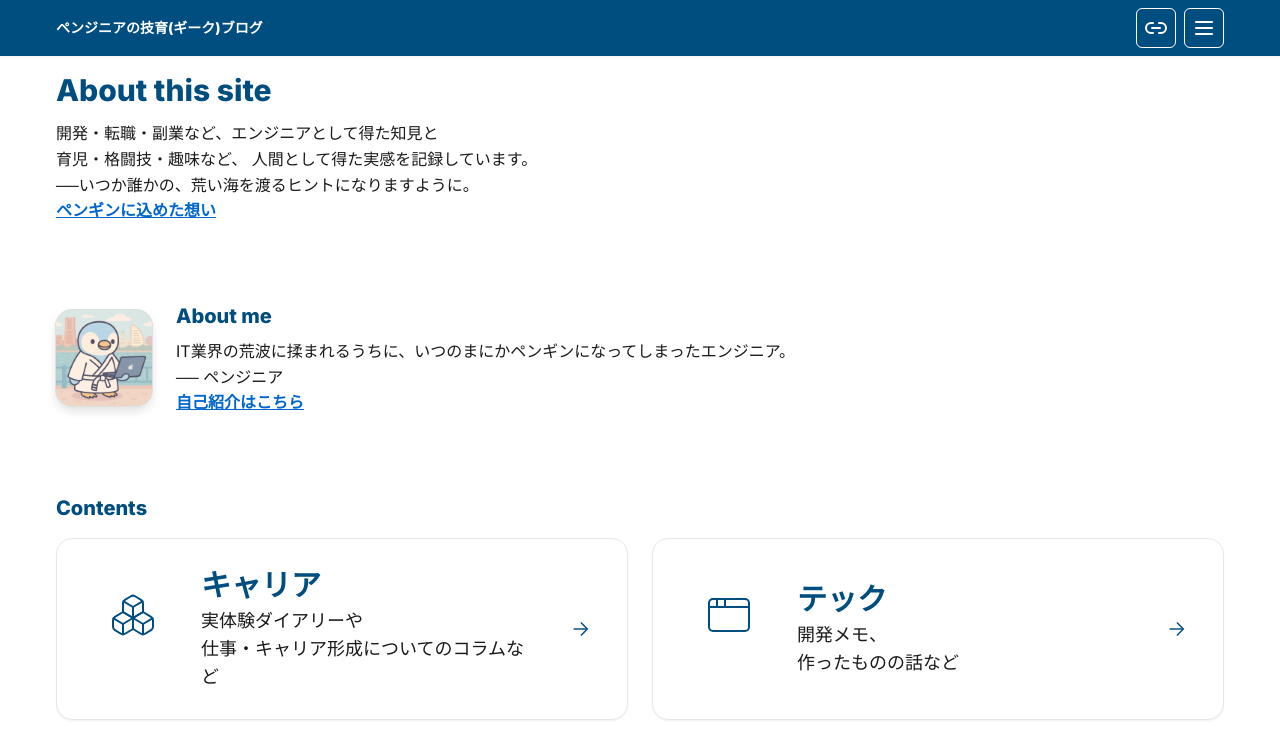
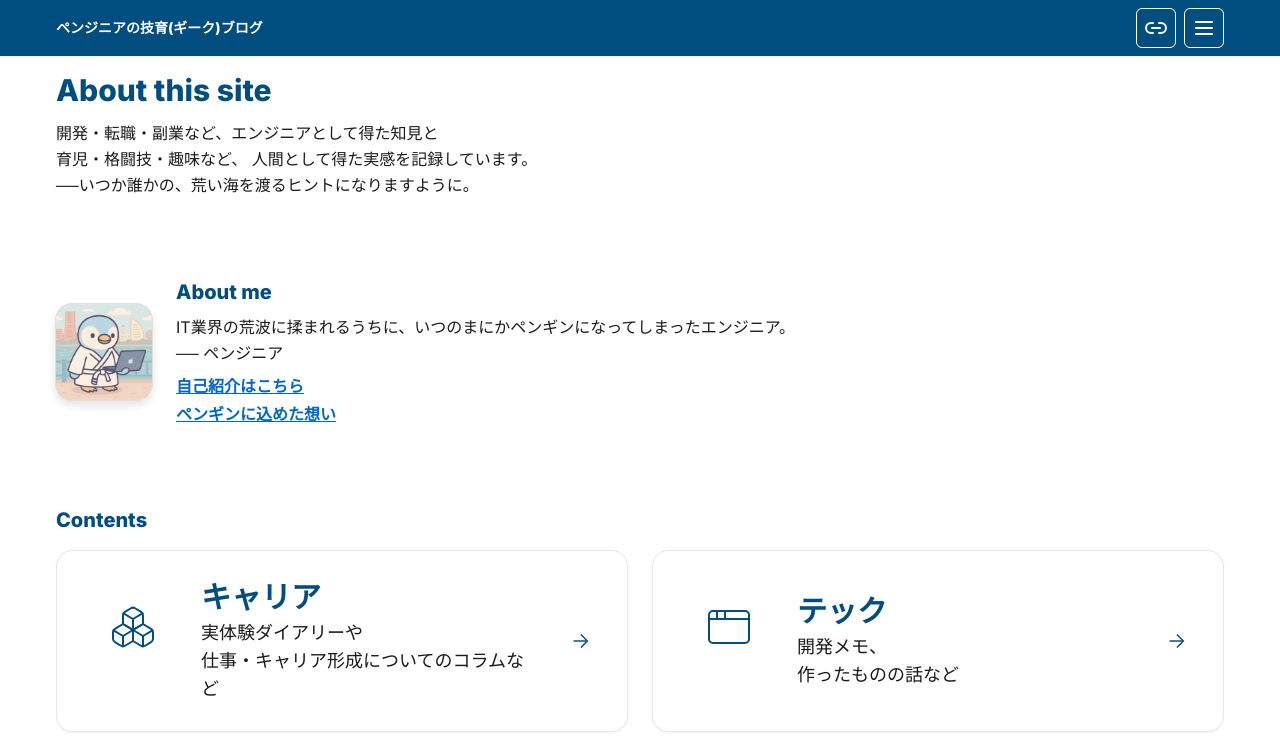
Before and after one commit to pengineer-geek/geek-blog, a Next.js app: page / in a window 1280 px wide. Shown: the top 743 px of the page. Built offline with nearby package versions, Linux system fonts and the light colour scheme.

Commit message:
リンク修正

```diff
--- a/src/app/about/page.tsx
+++ b/src/app/about-me/page.tsx
@@ -1,4 +1,4 @@
-// src/app/about/page.tsx
+// src/app/about-me/page.tsx
 import fs from "fs";
 import path from "path";
 import matter from "gray-matter";
@@ -8,7 +8,7 @@ import Image from "next/image";
 import BackLink from "@/app/_components/navigation/back-link";
 
 export default async function AboutPage() {
-  const filePath = path.join(process.cwd(), "content", "about.mdx"); // 実ファイル名に合わせる
+  const filePath = path.join(process.cwd(), "content", "about-me.mdx"); // 実ファイル名に合わせる
   const raw = fs.readFileSync(filePath, "utf8");
   const { content, data } = matter(raw);
   const date = (data as any)?.updated ?? (data as any)?.date;
--- /dev/null
+++ b/src/app/about-penguin/page.tsx
@@ -0,0 +1,61 @@
+// src/app/about-penguin/page.tsx
+import fs from "fs";
+import path from "path";
+import matter from "gray-matter";
+import { MDXRemote } from "next-mdx-remote/rsc";
+import { mdxComponents, mdxOptions } from "@/app/_components/mdx/config";
+import Image from "next/image";
+import BackLink from "@/app/_components/navigation/back-link";
+
+export default async function AboutPage() {
+  const filePath = path.join(process.cwd(), "content", "about-penguin.mdx"); // 実ファイル名に合わせる
+  const raw = fs.readFileSync(filePath, "utf8");
+  const { content, data } = matter(raw);
+  const date = (data as any)?.updated ?? (data as any)?.date;
+
+  return (
+    <main className="container mx-auto max-w-3xl px-4 py-10 pt-14">
+      <div className="mb-4">
+        <BackLink href="/" label="トップに戻る" />
+      </div>
+
+      <header className="mb-6">
+        <h1 className="text-3xl font-extrabold tracking-tight md:text-4xl">
+          {data?.title ?? "ペンギンに込めた想い"}
+        </h1>
+        {date && (
+          <p className="mt-2 text-sm text-gray-500">
+            {new Date(date).toLocaleDateString("ja-JP")}
+          </p>
+        )}
+      </header>
+
+      {data.cover && (
+        <figure className="mb-8 overflow-hidden rounded-xl border shadow-sm">
+          <div className="relative aspect-[16/9] w-full">
+            <Image
+              src={data.cover}
+              alt={data.title ?? "cover"}
+              fill
+              className="object-cover"
+              sizes="(min-width: 768px) 768px, 100vw"
+              priority
+            />
+          </div>
+          {/* キャプション付けたい時だけ */}
+          {/* <figcaption className="px-3 py-2 text-center text-sm text-gray-500">
+            アバター画像（仮アイキャッチ）
+          </figcaption> */}
+        </figure>
+      )}
+
+      <article className="prose prose-zinc max-w-none dark:prose-invert">
+        <MDXRemote source={content} components={mdxComponents} options={mdxOptions} />
+      </article>
+
+      <div className="mt-4">
+        <BackLink href="/" label="トップに戻る" />
+      </div>
+    </main>
+  );
+}
--- a/src/app/page.tsx
+++ b/src/app/page.tsx
@@ -16,9 +16,6 @@ export default function Page() {
           育児・格闘技・趣味など、 人間として得た実感を記録しています。<br />
           ──いつか誰かの、荒い海を渡るヒントになりますように。
         </p>
-        <Link href="/about-penguin" className="link-about">
-          ペンギンに込めた想い
-        </Link>
       </section>
 
       {/* About me */}
@@ -37,9 +34,14 @@ export default function Page() {
               IT業界の荒波に揉まれるうちに、いつのまにかペンギンになってしまったエンジニア。
               <br />── ペンジニア
             </p>
-            <Link href="/about-me" className="link-about">
-              自己紹介はこちら
-            </Link>
+            <div className="flex flex-col gap-1 mt-2">
+              <Link href="/about-me" className="link-about">
+                自己紹介はこちら
+              </Link>
+              <Link href="/about-penguin" className="link-about">
+                ペンギンに込めた想い
+              </Link>
+            </div>
           </div>
         </div>
       </section>
```
